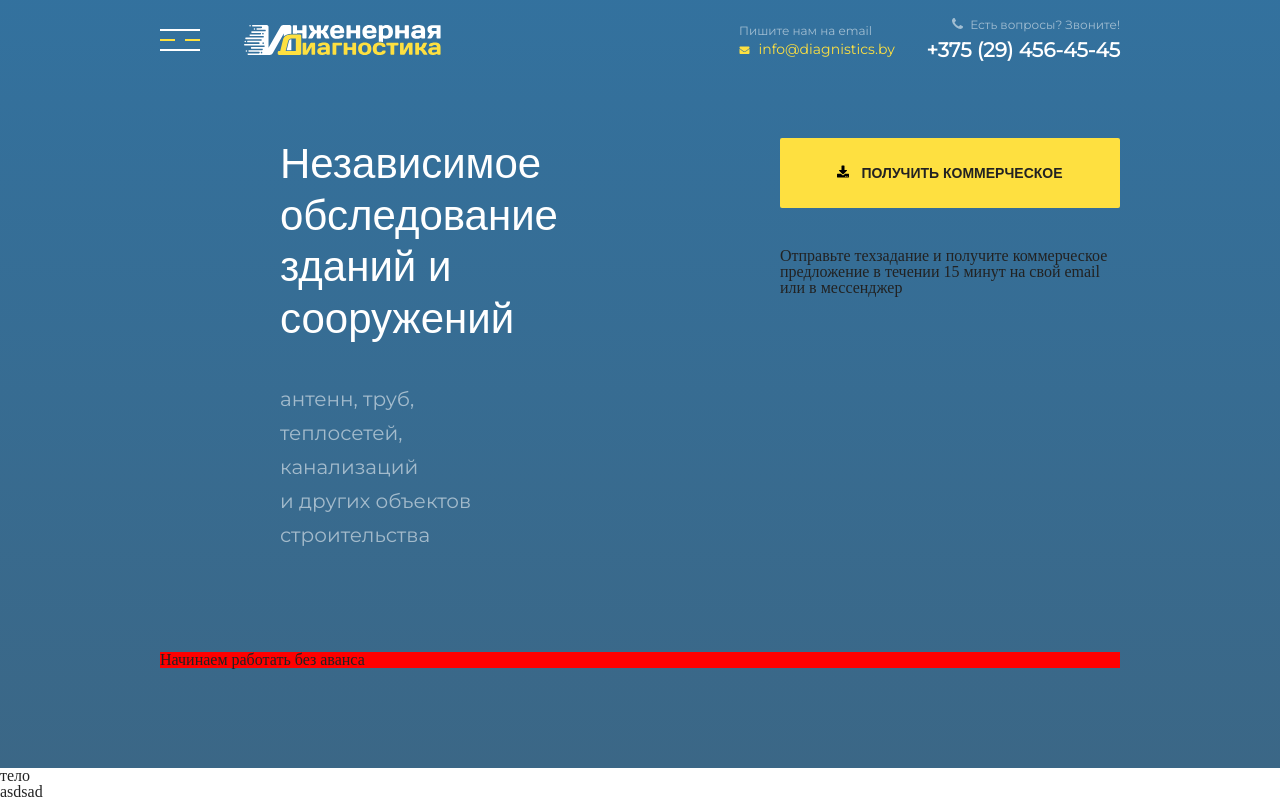
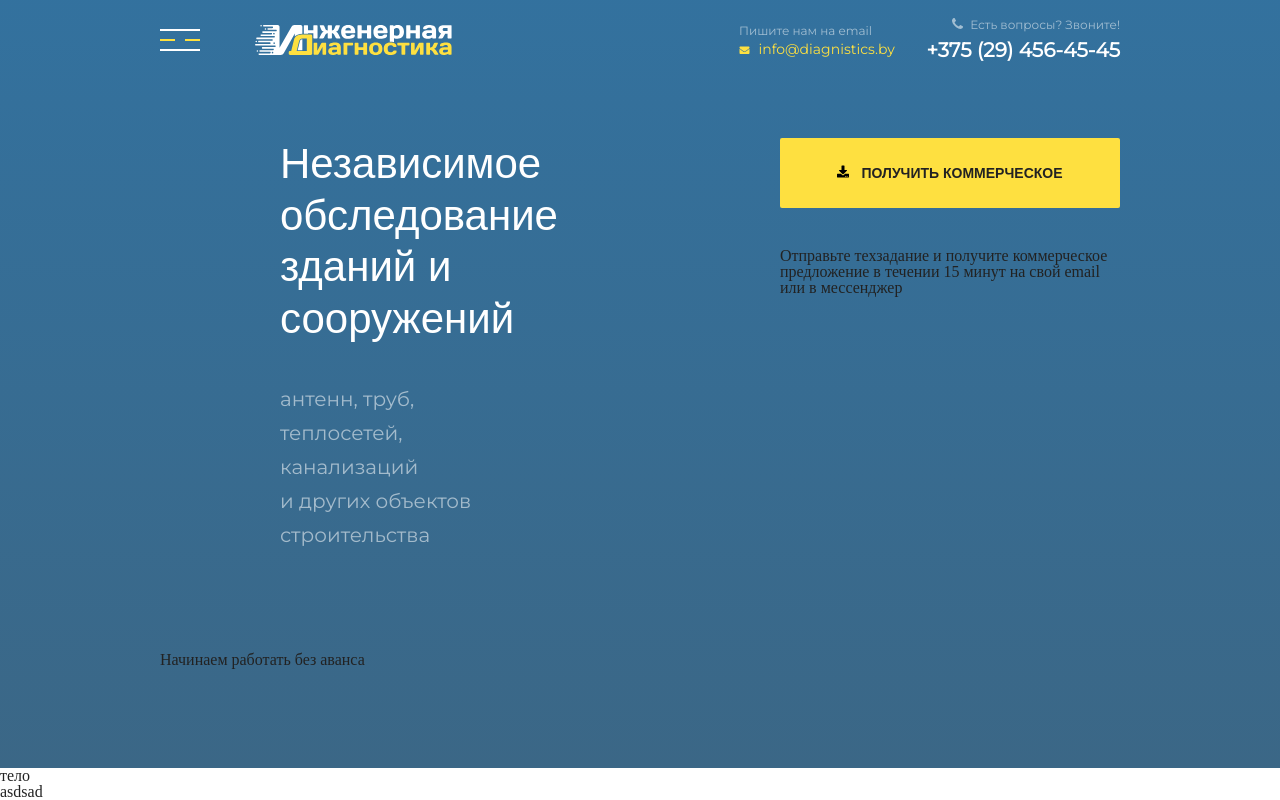
Before and after one commit to AndreyLushchik/engineering-diagnostics, a website built with Parcel: page src/index.html in a window 1280 px wide. Built offline with nearby package versions, Linux system fonts and the light colour scheme; files whose address does not match are found by name; a web font is replaced by a local one.

Commit message:
Del ref background

```diff
--- a/src/styles/sass/components/_content.scss
+++ b/src/styles/sass/components/_content.scss
@@ -4,11 +4,13 @@
 	justify-content: space-evenly;
 	flex-wrap: wrap;
 	height: 100%;
+
 	.content__top {
 		display: flex;
 		flex-wrap: wrap;
 		padding-top: 4%;
 		width: 100%;
+
 		.content__header {
 			display: flex;
 			flex-direction: row;
@@ -17,6 +19,7 @@
 			padding-left: 120px;
 
 			flex: 2.2;
+
 			h1 {
 				max-width: 80%;
 				font-family: $hula;
@@ -25,6 +28,7 @@
 				line-height: 51.45px;
 				color: #fff;
 			}
+
 			h3 {
 				max-width: 50%;
 				font-family: $mont;
@@ -34,6 +38,7 @@
 				padding-top: 38px;
 			}
 		}
+
 		.content__but {
 			display: flex;
 			flex-direction: column;
@@ -53,6 +58,7 @@
 				font-weight: 600;
 				background-color: #fee040;
 				text-transform: uppercase;
+
 				&::before {
 					content: url("../../images/download.svg");
 					padding-right: 12px;
@@ -63,6 +69,5 @@
 
 	.content__bot {
 		width: 100%;
-		background-color: red;
 	}
 }
--- a/src/styles/sass/components/_nav.scss
+++ b/src/styles/sass/components/_nav.scss
@@ -13,8 +13,7 @@
 		align-items: center;
 		flex-grow: 1;
 		&__logo {
-			margin: 0 auto;
-			flex-basis: 70%;
+			padding-left: 13%;
 		}
 	}
 	.contacts {
```
Also changed, not shown: src/styles/css/main.min.css, 1 other file.
